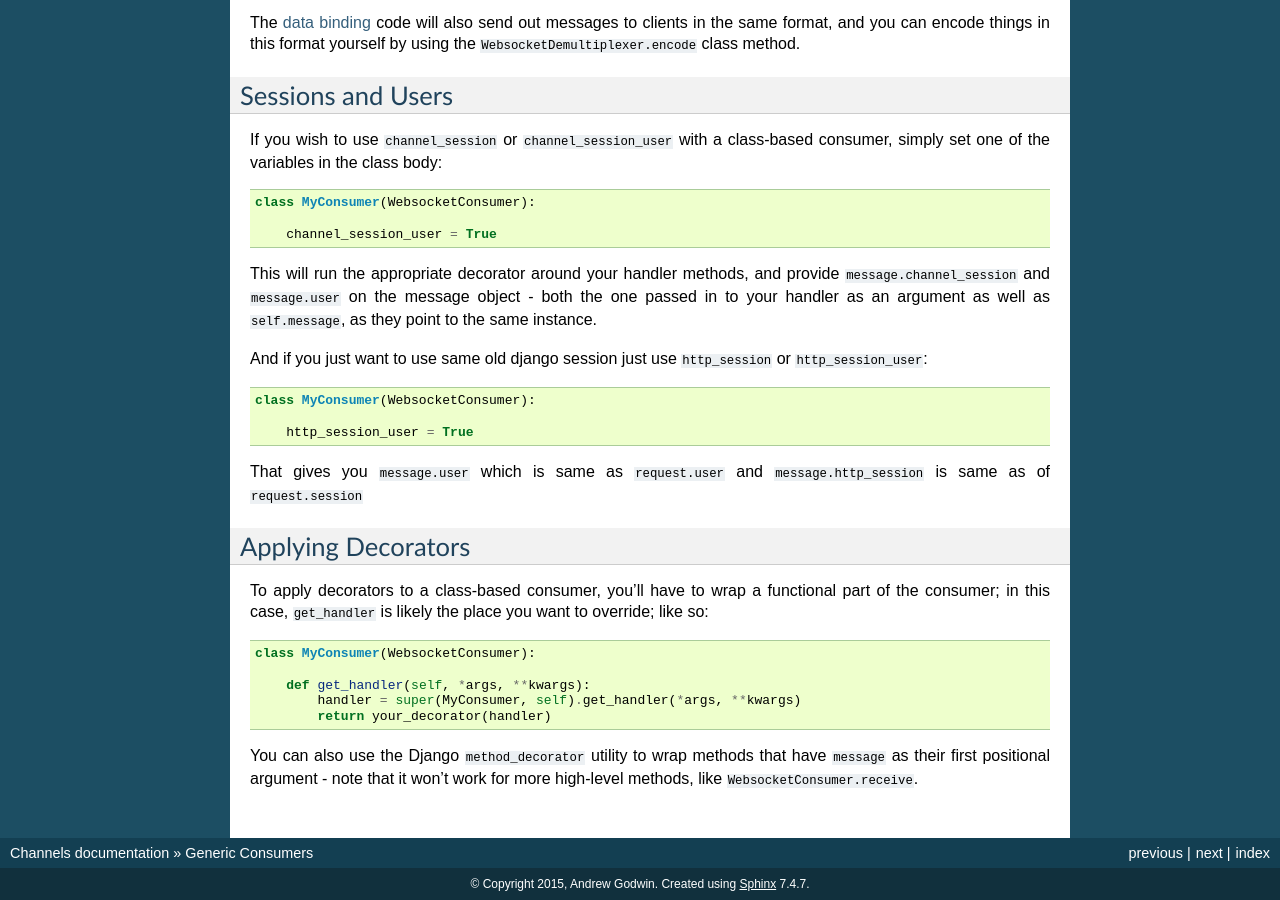
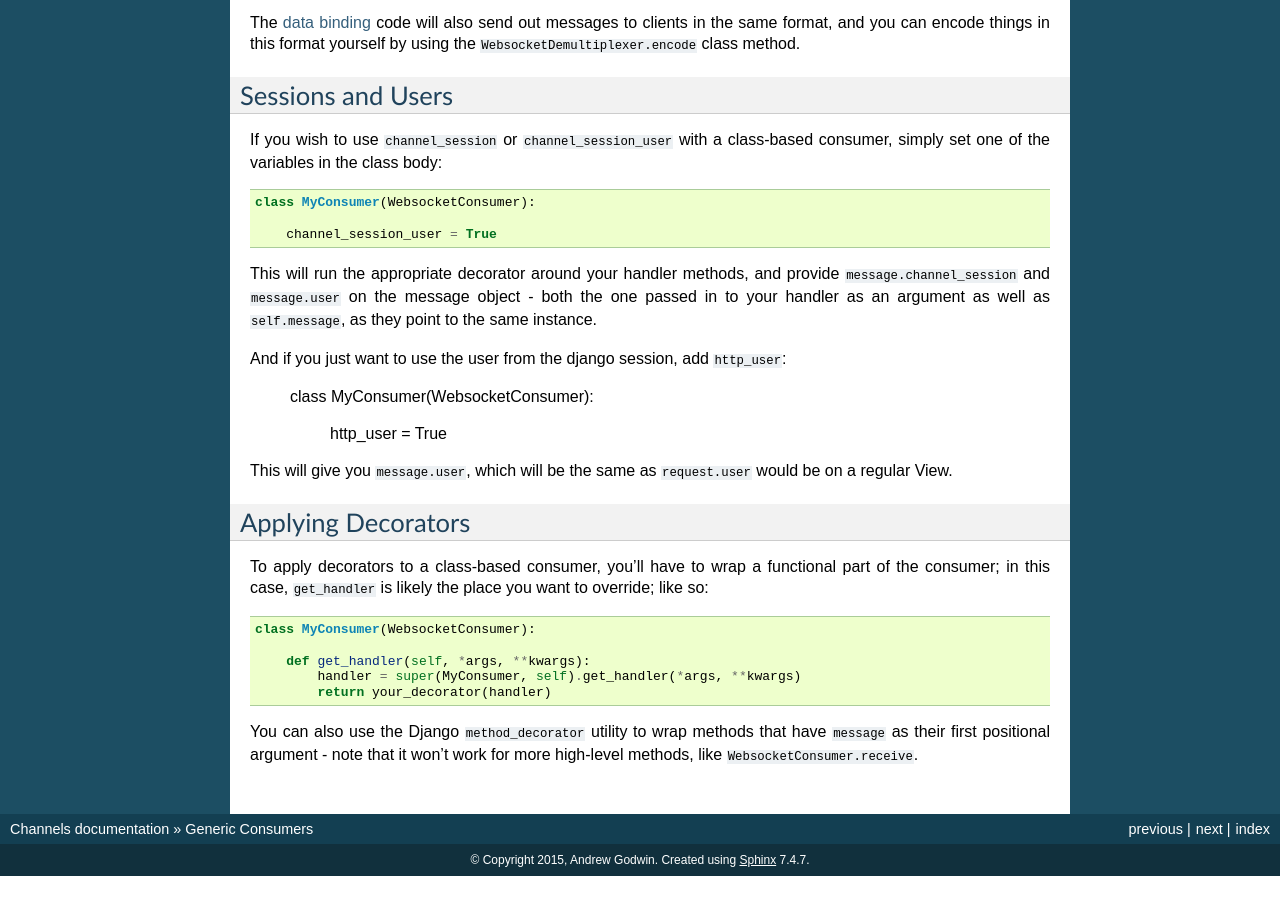
Before and after one commit to tmautone/django-channels, a Sphinx documentation site: the page built from docs/generics.rst, in a window 1280 px wide and 900 px high, scrolled down 3327 px. Built offline with Sphinx 7.4.7, drawn with Linux system fonts in a browser that asks for light colours; the version number could not be read and is left out; after the commit the page ends 4203 px from its top, so only the background shows below that.

Commit message:
Fix generics docs

```diff
--- a/docs/generics.rst
+++ b/docs/generics.rst
@@ -224,15 +224,15 @@ This will run the appropriate decorator around your handler methods, and provide
 the one passed in to your handler as an argument as well as ``self.message``,
 as they point to the same instance.
 
-And if you just want to use same old django session just use ``http_session`` or
-``http_session_user``::
+And if you just want to use the user from the django session, add ``http_user``:
 
     class MyConsumer(WebsocketConsumer):
 
-        http_session_user = True
+        http_user = True
 
-That gives you ``message.user`` which is same as ``request.user`` and ``message.http_session``
-is same as of ``request.session``
+This will give you ``message.user``, which will be the same as ``request.user``
+would be on a regular View.
+
 
 Applying Decorators
 -------------------
```
